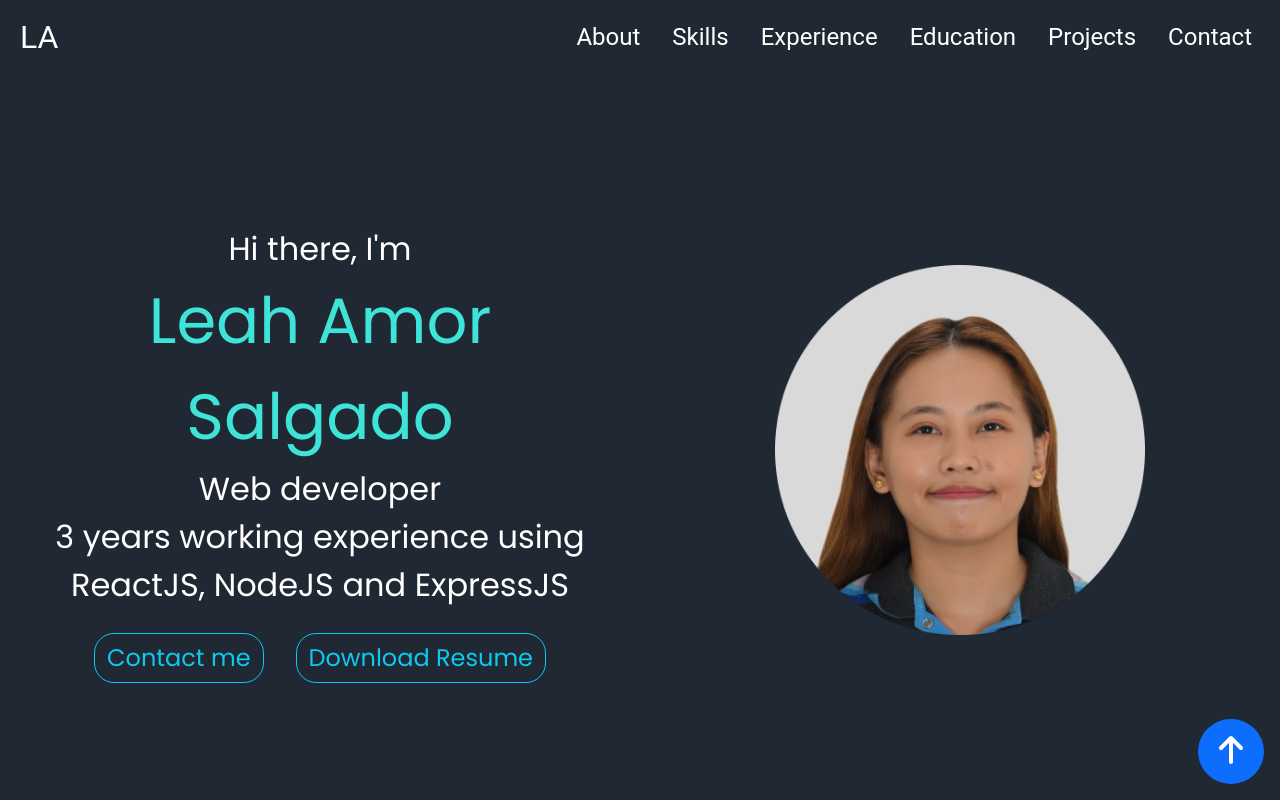
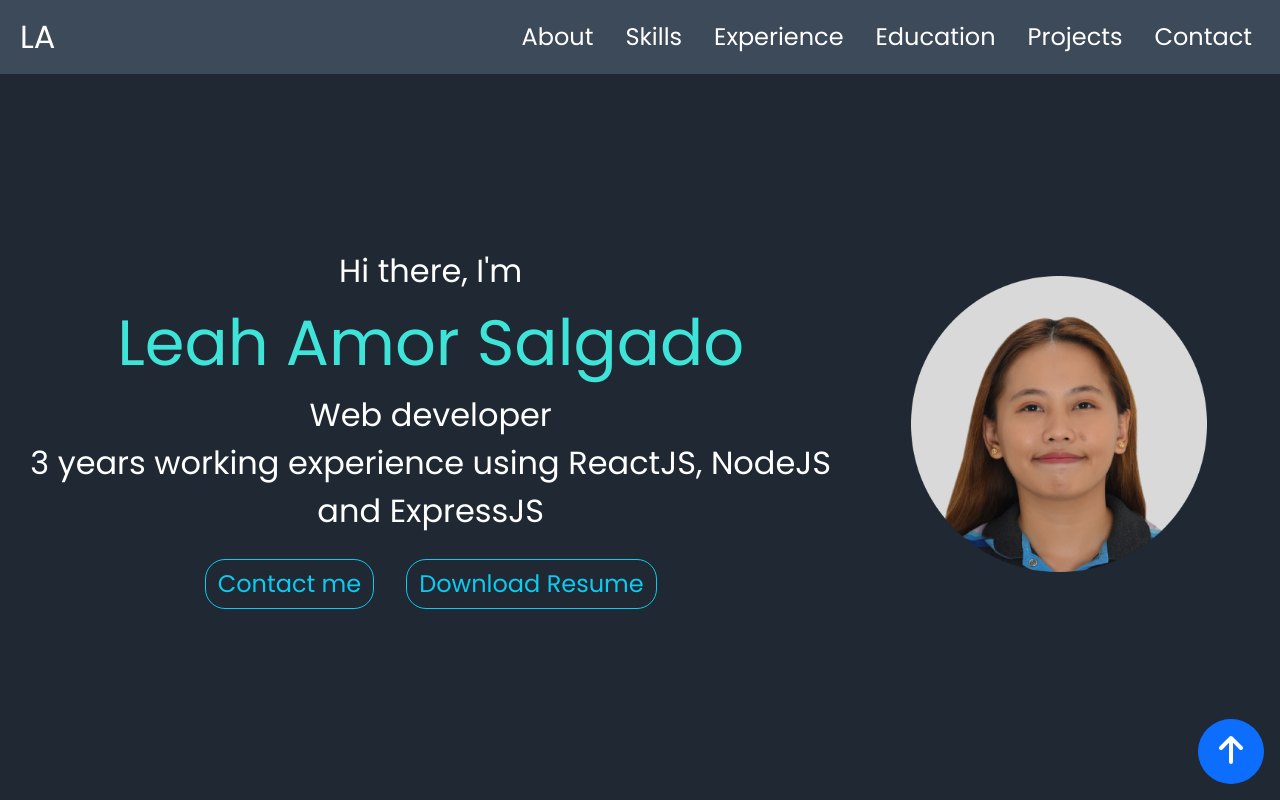
Before and after one commit to leahamor-dev/my-portfolio, a React (Create React App) app: page / in a window 1280 px wide. Shown: the top 800 px of the page. Built offline with nearby package versions, Linux system fonts and the light colour scheme.

Commit message:
fix display  - header and intro page; add navtoggler

```diff
--- a/src/App.js
+++ b/src/App.js
@@ -1,18 +1,14 @@
 import 'bootstrap/dist/css/bootstrap.min.css';
 import './App.css';
-import Header from './components/header';
-import Body from './components/body';
+import Main from './components/body';
 import Footer from './components/footer';
 
 function App() {
   return (
     <>
       <div className="App">
-        <div>
-          <Header />
-        </div>
         <div className="h-100">
-          <Body />
+          <Main />
           <Footer />
         </div>
       </div>
--- a/src/components/body/Introduction/index.jsx
+++ b/src/components/body/Introduction/index.jsx
@@ -3,6 +3,8 @@ import { Button, Container, Row, Col } from 'reactstrap';
 
 import { Link } from 'react-scroll';
 import styles from './styles.module.css';
+
+import Header from '../../header';
 
 const Introduction = () => {
   const onButtonClick = () => {
@@ -17,14 +19,10 @@ const Introduction = () => {
   return (
     <div id="introduction" className={styles.introduction_container}>
       <Container fluid>
-        <Row
-          className={`align-items-center d-flex justify-content-around`}
-          style={{
-            minHeight: '100vh',
-            fontFamily: 'Poppins',
-          }}
-        >
-          <Col sm={12} lg={6} className={styles.introText}>
+        <Row className={`${styles.customRow}`}>
+          <Header />
+          <Row className="h-100 w-100 align-items-center w-100 mt-5 pt-5">
+            <Col xs={12} lg={8} className={`${styles.introText}`}>
               <div>Hi there, I'm</div>
               <div>Leah Amor Salgado</div>
               <div>Web developer</div>
@@ -48,14 +46,10 @@ const Introduction = () => {
                 </Button>
               </div>
             </Col>
-          <Col sm={12} lg={6} className="rightside pb-5 text-center">
-            <img
-              src="../images/picture.png"
-              alt="My Image"
-              height="80%"
-              width="60%"
-            />
+            <Col xs={12} lg={4} className="rightside pb-5 text-center">
+              <img src="../images/picture.png" alt="My Image" width="75%" />
             </Col>
+          </Row>
         </Row>
       </Container>
     </div>
--- a/src/components/body/Introduction/styles.module.css
+++ b/src/components/body/Introduction/styles.module.css
@@ -1,5 +1,6 @@
 .introduction_container {
   background-color: #1f2833;
+  font-family: Poppins;
 }
 
 .introText {
@@ -22,3 +23,8 @@
   font-size: 1.5rem;
   border-radius: 20px 20px 20px 20px;
 }
+
+.customRow {
+  min-height: 100vh;
+  justify-content: center;
+}
--- a/src/components/header/index.jsx
+++ b/src/components/header/index.jsx
@@ -1,4 +1,4 @@
-import React from 'react';
+import React, { useState } from 'react';
 import styles from './styles.module.css';
 import {
   Link,
@@ -10,9 +10,24 @@ import {
   scroller,
 } from 'react-scroll';
 
-import { Navbar, NavbarBrand, Nav, NavItem, NavLink } from 'reactstrap';
+import { FontAwesomeIcon } from '@fortawesome/react-fontawesome';
+import { faBars } from '@fortawesome/free-solid-svg-icons';
+
+import {
+  Collapse,
+  Navbar,
+  NavbarBrand,
+  Nav,
+  NavItem,
+  NavLink,
+  Button,
+} from 'reactstrap';
 
 const Header = () => {
+  const [isOpen, setIsOpen] = useState(false);
+
+  const toggle = () => setIsOpen(!isOpen);
+
   const navItems = [
     { title: 'About' },
     { title: 'Skills' },
@@ -24,14 +39,18 @@ const Header = () => {
 
   return (
     <div id="header">
-      <Navbar id="header_navbar" className={`${styles.header_navbar}`}>
+      <Navbar
+        id="header_navbar"
+        className={`${styles.header_navbar} mb-5`}
+        fixed="top"
+      >
         <NavbarBrand
           id="header_navbar_brand"
           className={`${styles.header_navbar_brand} mx-2`}
         >
           <div>LA</div>
         </NavbarBrand>
-        <Nav>
+        <Nav className={styles.navItems}>
           {navItems.map((item) => {
             return (
               <NavItem key={item.title}>
@@ -46,6 +65,33 @@ const Header = () => {
             );
           })}
         </Nav>
+
+        <Button
+          className={styles.navbarToggler}
+          onClick={toggle}
+          color="muted"
+          size="lg"
+        >
+          <FontAwesomeIcon icon={faBars} />
+        </Button>
+
+        <Collapse isOpen={isOpen} navbar>
+          <Nav navbar>
+            {navItems.map((item) => {
+              return (
+                <NavItem key={item.title}>
+                  <NavLink
+                    tag={Link}
+                    to={item.title.toLocaleLowerCase()}
+                    className={`${styles.header_navbar_links}`}
+                  >
+                    {item.title}
+                  </NavLink>
+                </NavItem>
+              );
+            })}
+          </Nav>
+        </Collapse>
       </Navbar>
     </div>
   );
--- a/src/components/header/styles.module.css
+++ b/src/components/header/styles.module.css
@@ -1,5 +1,6 @@
 .header_navbar {
-  background-color: #1f2833;
+  /* background-color: #1f2833; */
+  background-color: #3d4a5a;
   color: #ffffff;
   font-size: 1.5rem;
 }
@@ -18,3 +19,23 @@
   color: #66fcf1;
   cursor: pointer;
 }
+
+.navbarToggler {
+  color: white;
+  border: none;
+}
+.navbarToggler:hover {
+  color: #3fe4d9;
+}
+
+@media (min-width: 576px) {
+  .navbarToggler {
+    display: none;
+  }
+}
+
+@media (max-width: 576px) {
+  .navItems {
+    display: none;
+  }
+}
```
Lines whose indentation alone changed are shown as unchanged.
